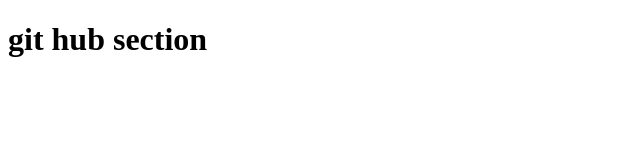
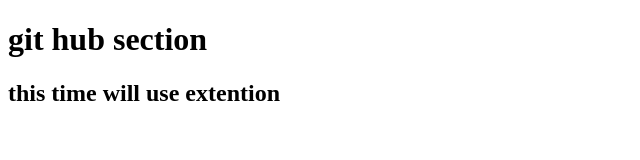
Before and after one commit to patilom186/SQL-Github, a plain HTML site: page index.html in a window 1280 px wide. Shown: the whole page, without its empty margins (0-640 px from the left). Drawn offline with Linux system fonts and the light colour scheme.

Commit message:
this is h2

```diff
--- a/index.html
+++ b/index.html
@@ -7,5 +7,6 @@
 </head>
 <body>
     <h1>git hub section</h1>
+    <h2> this time will use extention </h2>
 </body>
 </html>
```
